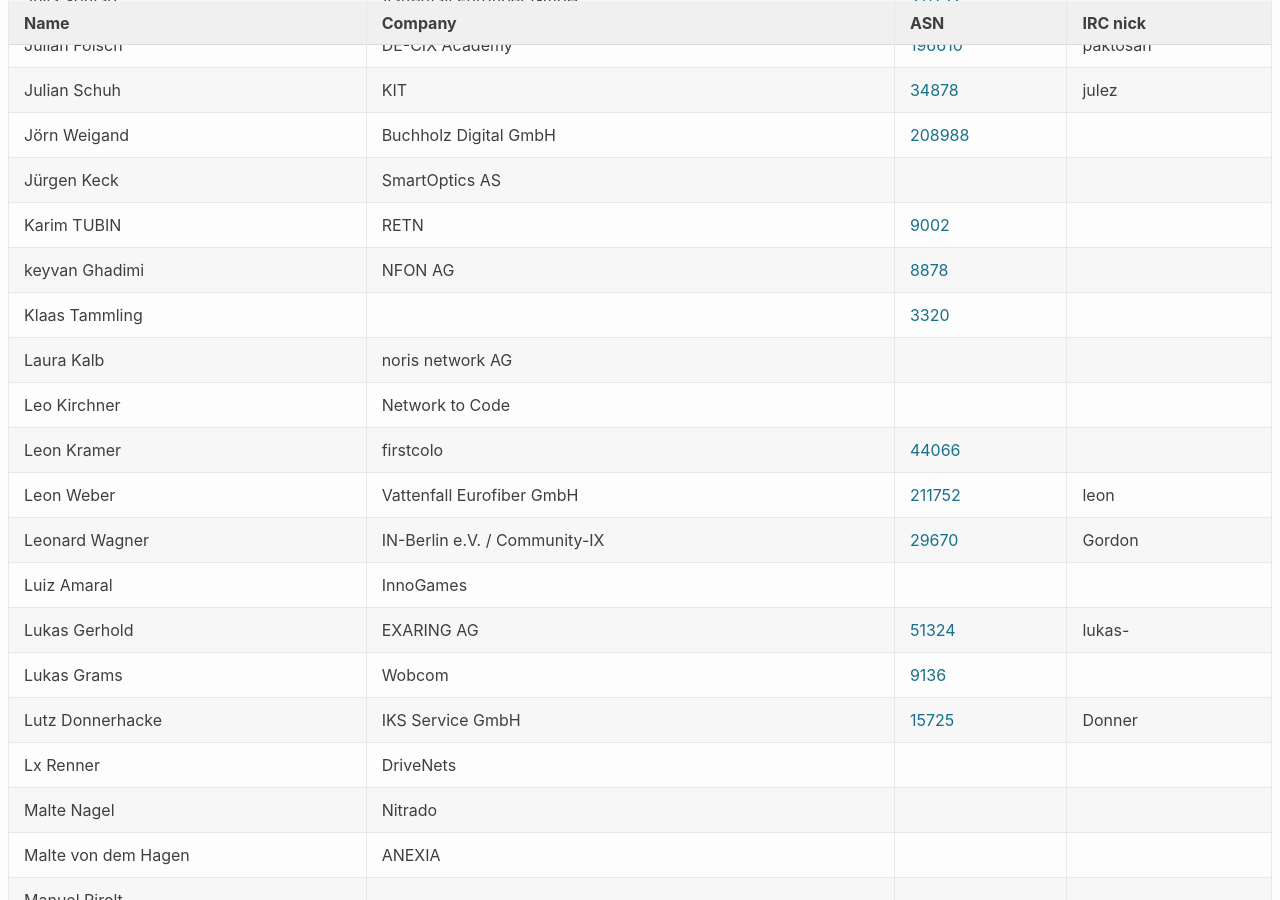
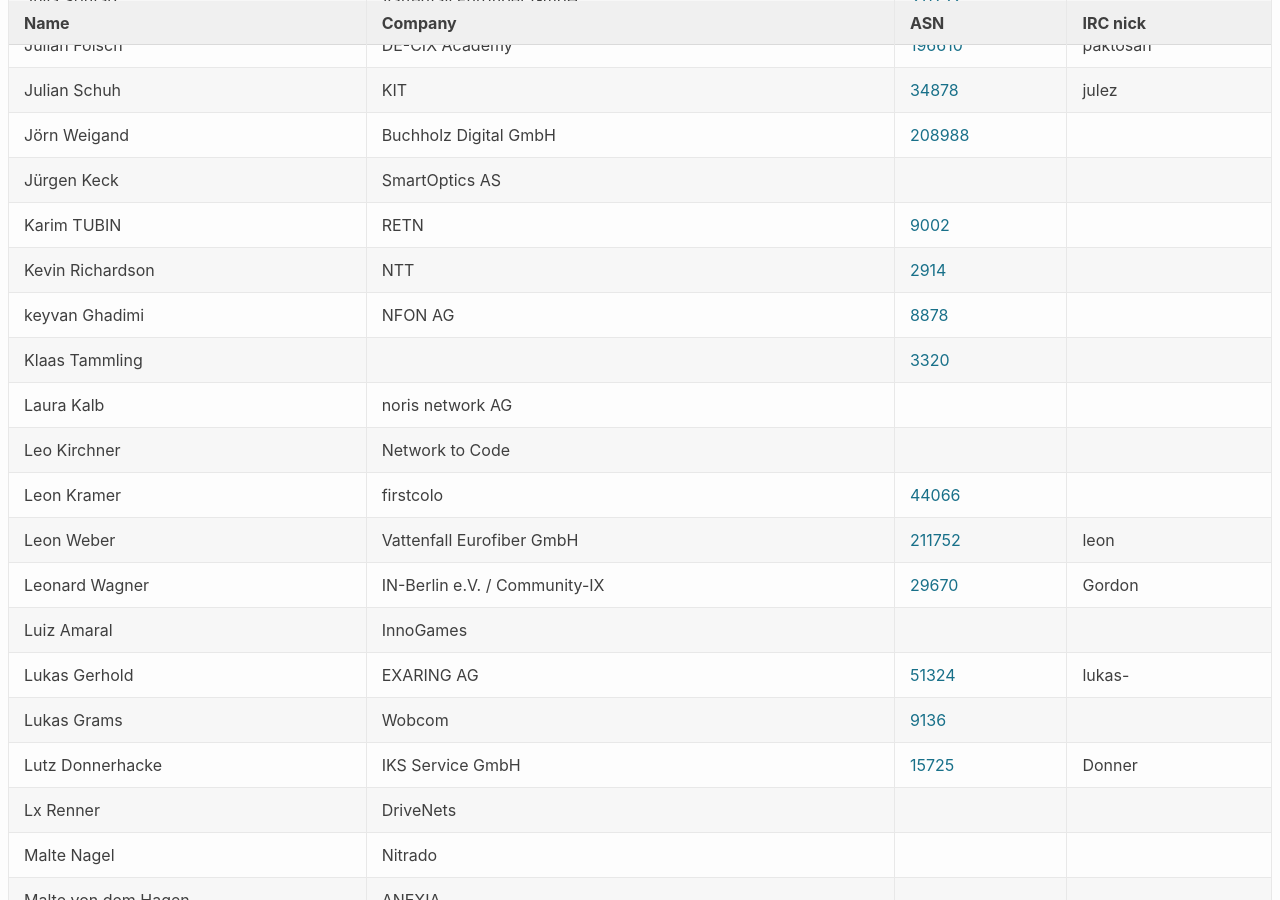
Before and after one commit to denog/pretix-attendeelist, a Jekyll site: the page built from denog14/index.md, in a window 1280 px wide and 900 px high, scrolled down 4204 px. Built offline with Jekyll 4.4.1, drawn with Linux system fonts in a browser that asks for light colours.

Commit message:
Latest data: Sun Oct 23 23:36:07 UTC 2022

```diff
--- a/_data/attendees_denog14_onsite.json
+++ b/_data/attendees_denog14_onsite.json
@@ -568,6 +568,12 @@
     "company": "RETN",
     "irc": null,
     "asn": "9002"
+  },
+  {
+    "name": "Kevin Richardson",
+    "company": "NTT",
+    "irc": null,
+    "asn": "2914"
   },
   {
     "name": "keyvan Ghadimi",
```
